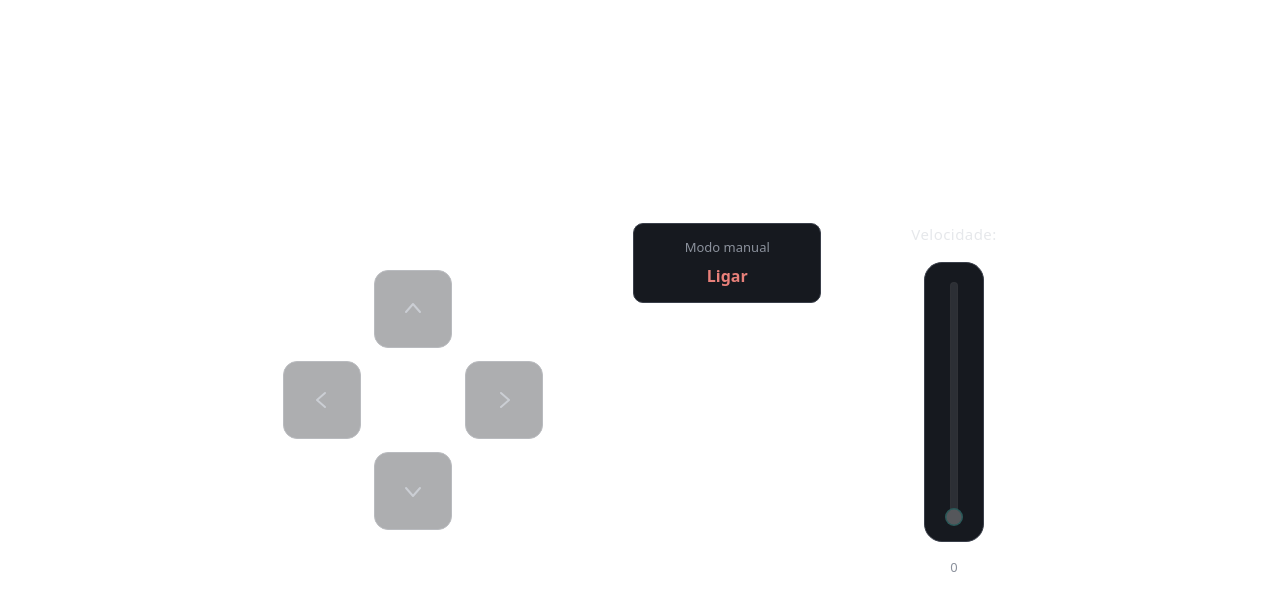
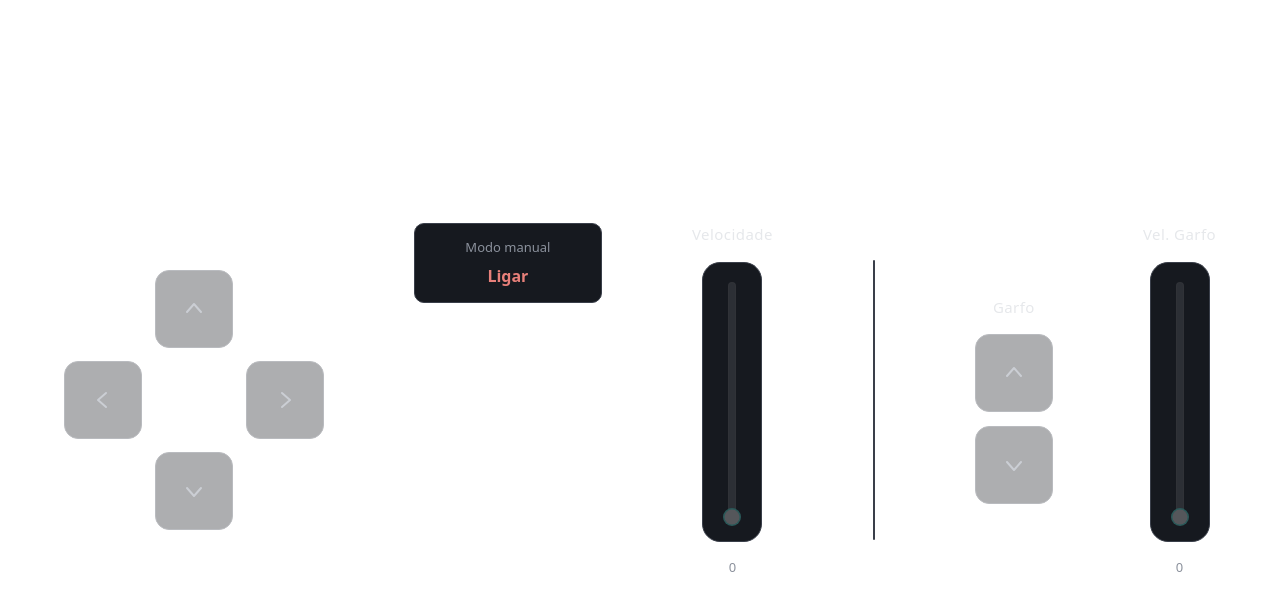
Before and after one commit to newtoncp2/Fork-Lift---ENG4061, a Flask app: page / in a window 1280 px wide. Shown: the top 611 px of the page. Run offline with Flask 3, Linux system fonts and the light colour scheme; some libraries are stand-ins or nearby versions.

Commit message:
adiciona garfo no html

```diff
--- a/python/server/static/css/menu.css
+++ b/python/server/static/css/menu.css
@@ -225,3 +225,43 @@ input[type="range"].vslider::-moz-range-thumb{
   min-width: 3ch;
   text-align:center;
 }
+
+.vertical-divider {
+  width: 2px;
+  height: 280px;
+  background-color: var(--line);
+  margin: 0 10px;
+  border-radius: 2px;
+}
+
+.fork-dpad {
+  display: flex;
+  flex-direction: column;
+  align-items: center;
+  gap: 16px;
+}
+
+.fork-buttons {
+  position: relative;
+  width: 78px;
+  height: 170px; /* Espaço exato para dois botões empilhados */
+}
+
+/* Anula o translateX herdado dos botões principais */
+.fork-buttons .dbtn {
+  left: 0;
+  transform: none;
+}
+
+.fork-buttons .dbtn:active,
+.fork-buttons .dbtn.is-active {
+  transform: scale(0.94); /* Mantém o efeito de clique sem deslocar o botão */
+}
+
+.fork-buttons .fork-up {
+  top: 0;
+}
+
+.fork-buttons .fork-down {
+  bottom: 0;
+}
--- a/python/server/static/js/menu.js
+++ b/python/server/static/js/menu.js
@@ -1,16 +1,23 @@
-
 console.log("JS carregado!")
 
 let dadosMovimento = {
   modo : false,
   direcao: "",
-  velocidade: 0
+  velocidade: 0,
+  direcaoGarfo: "",
+  velocidadeGarfo: 0
 };
 
-// Referências dos elementos
+// Referências dos elementos principais
 const manualToggle = document.getElementById('manualToggle');
 const manualToggleAction = document.getElementById('manualToggleAction');
 const dpadButtons = document.querySelectorAll('.dbtn');
+const speedInput = document.getElementById('speed');
+const speedValue = document.getElementById('speedValue');
+
+// Referências dos novos elementos do garfo
+const forkSpeedInput = document.getElementById('forkSpeed');
+const forkSpeedValue = document.getElementById('forkSpeedValue');
 
 // Modo manual: liga/desliga e bloqueia os demais controles quando desligado
 function setManualMode(isOn){
@@ -20,6 +27,7 @@ function setManualMode(isOn){
 
   dpadButtons.forEach(btn => btn.disabled = !isOn);
   speedInput.disabled = !isOn;
+  forkSpeedInput.disabled = !isOn; // Destrava também o slider do garfo
 
   // Envie esse valor (true/false) junto com as outras informações da requisição
   console.log('Modo manual:', isOn);
@@ -51,6 +59,15 @@ document.addEventListener('keydown', (event) => {
       dadosMovimento.direcao = 'right';
       break;
 
+    // Atalhos extras para o garfo (Q = Sobe, E = Desce)
+    case 'q':
+      dadosMovimento.direcaoGarfo = 'fork-up';
+      break;
+
+    case 'e':
+      dadosMovimento.direcaoGarfo = 'down';
+      break;
+
     default:
       return;
   }
@@ -66,26 +83,41 @@ manualToggle.addEventListener('click', () => {
   enviaDados();
 });
 
-
-// Botões direcionais: troque o console.log pela sua lógica (ex: enviar comando)
+// Botões direcionais
 document.querySelectorAll('.dbtn').forEach(btn => {
   btn.addEventListener('click', () => {
-    console.log('Direção pressionada:', btn.dataset.dir);
-    dadosMovimento.direcao = btn.dataset.dir
-    enviaDados()
+    const direcaoPressionada = btn.dataset.dir;
+
+    // Se o data-dir começar com "fork-", é comando do garfo
+    if (direcaoPressionada.startsWith('fork-')) {
+      // Remove o "fork-" do nome para enviar apenas "up" ou "down"
+      dadosMovimento.direcaoGarfo = direcaoPressionada.replace('fork-', '');
+      console.log('Garfo:', dadosMovimento.direcaoGarfo);
+    } else {
+      // Se não, é comando das rodas
+      dadosMovimento.direcao = direcaoPressionada;
+      console.log('Rodas:', dadosMovimento.direcao);
+    }
+
+    enviaDados();
   });
 });
 
-// Slider de velocidade
-const speedInput = document.getElementById('speed');
-const speedValue = document.getElementById('speedValue');
+// Slider de velocidade principal
 speedInput.addEventListener('input', () => {
   speedValue.textContent = speedInput.value;
-  dadosMovimento.velocidade = speedInput.value;
+  dadosMovimento.velocidade = parseInt(speedInput.value); // Convertido para Inteiro
   console.log('Velocidade:', speedInput.value);
   enviaDados()
 });
 
+// Slider de velocidade do garfo
+forkSpeedInput.addEventListener('input', () => {
+  forkSpeedValue.textContent = forkSpeedInput.value;
+  dadosMovimento.velocidadeGarfo = parseInt(forkSpeedInput.value); // Convertido para Inteiro
+  console.log('Velocidade Garfo:', forkSpeedInput.value);
+  enviaDados()
+});
 
 function enviaDados()
 {
@@ -98,7 +130,7 @@ function enviaDados()
   })
   .then(response => response.json())
   .then(data => {
-      console.log('Sucesso:', data.mensagem);
+      console.log('Sucesso:', data);
   })
   .catch(error => {
       console.error('Erro:', error);
--- a/python/server/templates/menu.html
+++ b/python/server/templates/menu.html
@@ -4,8 +4,8 @@
         <meta charset="utf-8"/>
         <title>Menu</title>
 
-        <link rel="stylesheet" type="text/css" href="{{ url_for('static', filename='css/menu.css') }}">
-        <link href="{{ url_for('static', filename='bootstrap/css/bootstrap.min.css') }}" rel="stylesheet" integrity="sha384-4bw+/aepP/YC94hEpVNVgiZdgIC5+VKNBQNGCHeKRQN+PtmoHDEXuppvnDJzQIu9" crossorigin="anonymous">
+        <link rel="stylesheet" type="text/css" href="../static/css/menu.css">
+        <link href="../static/bootstrap/css/bootstrap.min.css" rel="stylesheet" integrity="sha384-4bw+/aepP/YC94hEpVNVgiZdgIC5+VKNBQNGCHeKRQN+PtmoHDEXuppvnDJzQIu9" crossorigin="anonymous">
     </head>
 <body>
     <div class="stage">
@@ -31,14 +31,37 @@
         </button>
 
         <div class="speed-block">
-    <div class="speed-label">Velocidade:</div>
+            <div class="speed-label">Velocidade</div>
             <div class="speed-track-wrap">
                 <input class="vslider" type="range" min="0" max="100" value="0" id="speed" aria-label="Velocidade" disabled>
             </div>
             <div class="speed-value" id="speedValue">0</div>
         </div>
+
+        <div class="vertical-divider"></div>
+
+        <div class="fork-dpad">
+            <div class="speed-label">Garfo</div>
+            <div class="fork-buttons">
+                <button class="dbtn fork-up" data-dir="fork-up" aria-label="Subir garfo" disabled>
+                    <svg width="28" height="28" viewBox="0 0 28 28"><path d="M7 17 L14 9 L21 17" fill="none" stroke-width="2" stroke-linecap="round" stroke-linejoin="round"/></svg>
+                </button>
+                <button class="dbtn fork-down" data-dir="fork-down" aria-label="Descer garfo" disabled>
+                    <svg width="28" height="28" viewBox="0 0 28 28"><path d="M7 11 L14 19 L21 11" fill="none" stroke-width="2" stroke-linecap="round" stroke-linejoin="round"/></svg>
+                </button>
+            </div>
         </div>
 
-    <script src="{{ url_for('static', filename='js/menu.js') }}"></script>
+        <div class="speed-block">
+            <div class="speed-label">Vel. Garfo</div>
+            <div class="speed-track-wrap">
+                <input class="vslider" type="range" min="0" max="100" value="0" id="forkSpeed" aria-label="Velocidade do garfo" disabled>
+            </div>
+            <div class="speed-value" id="forkSpeedValue">0</div>
+        </div>
+
+    </div>
+
+    <script src="../static/js/menu.js"></script>
 </body>
 </html>
```
Lines whose indentation alone changed are shown as unchanged.
